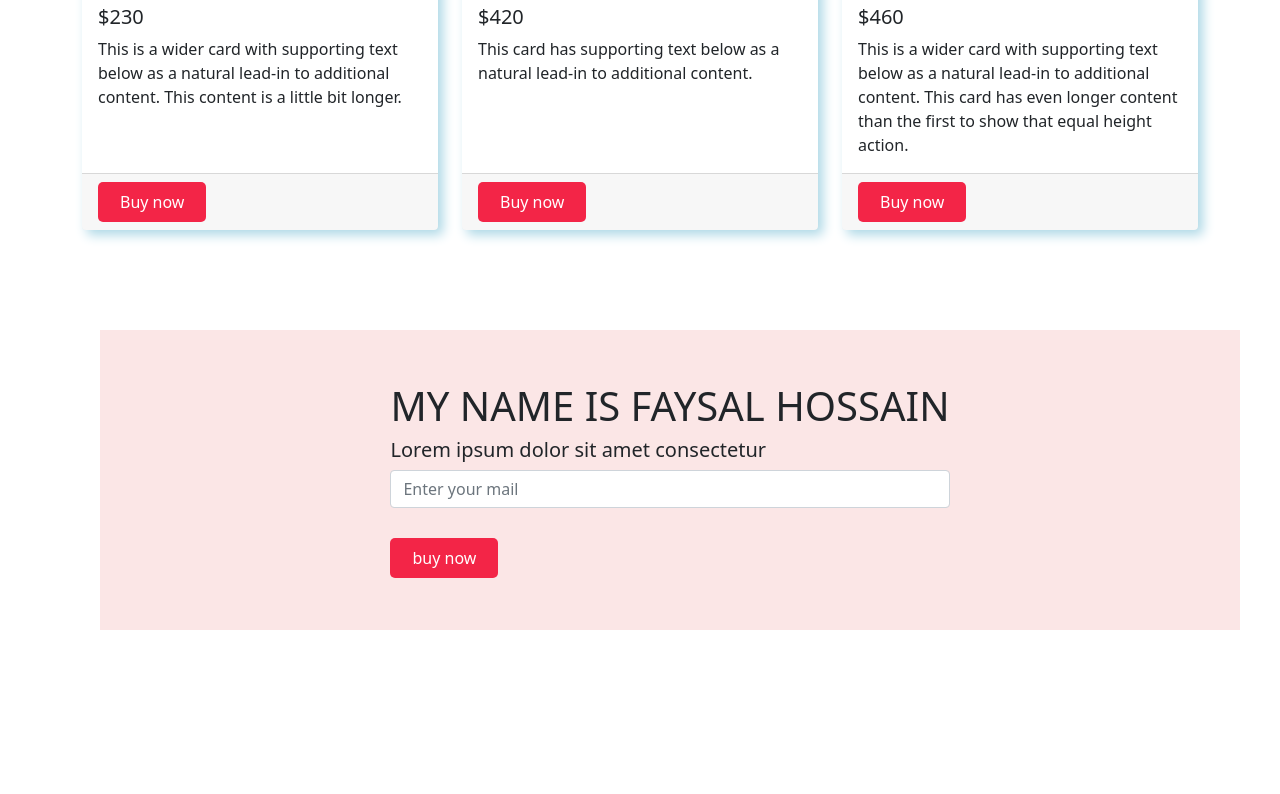
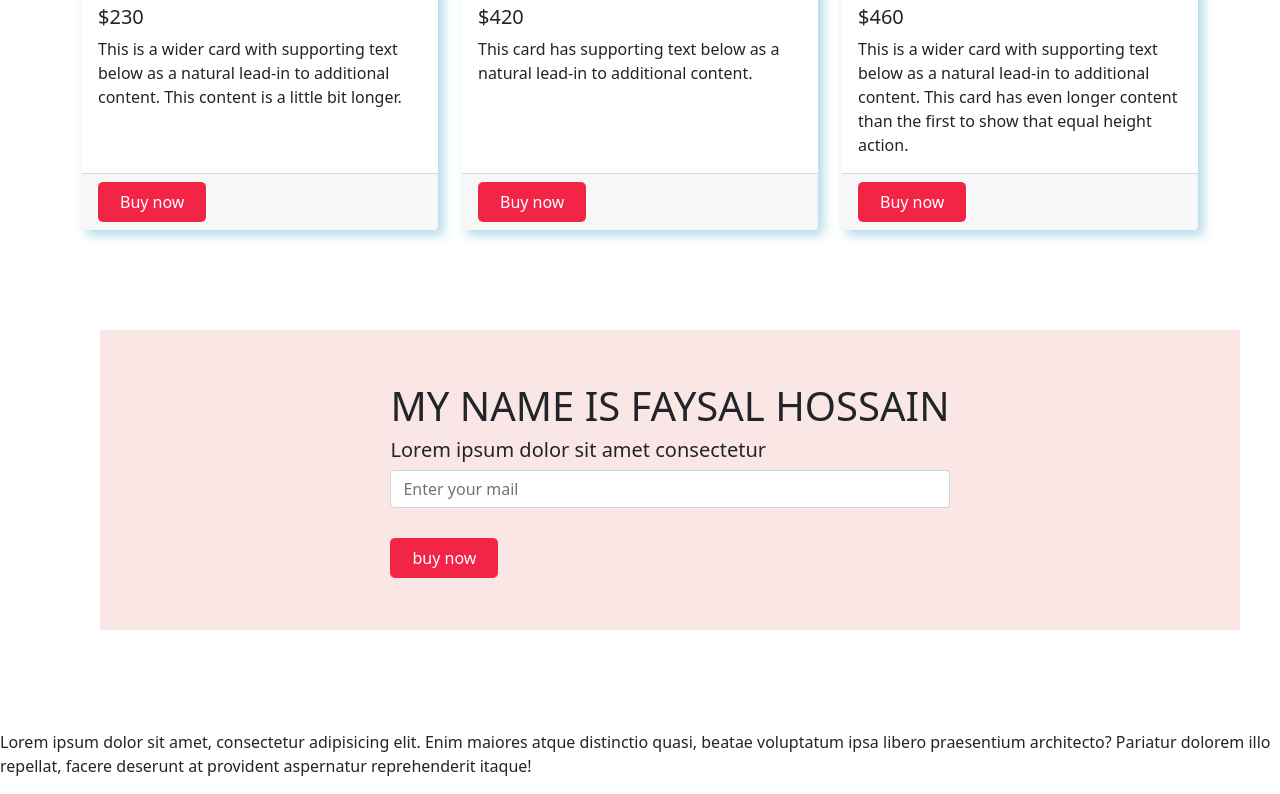
Before and after one commit to faysal-hossain11/panda-commerce, a plain HTML site: page index.html in a window 1280 px wide. Shown: the part 2128-2922 px from the top of the page. Before the commit the page ends 2858 px from the top, so only its background shows below. Drawn offline with nearby package versions, Linux system fonts and the light colour scheme.

Commit message:
all code add this site

```diff
--- a/index.html
+++ b/index.html
@@ -183,7 +183,9 @@
 
 
 
-
+    <p>
+      Lorem ipsum dolor sit amet, consectetur adipisicing elit. Enim maiores atque distinctio quasi, beatae voluptatum ipsa libero praesentium architecto? Pariatur dolorem illo repellat, facere deserunt at provident aspernatur reprehenderit itaque!
+    </p>
 
 
 
```
